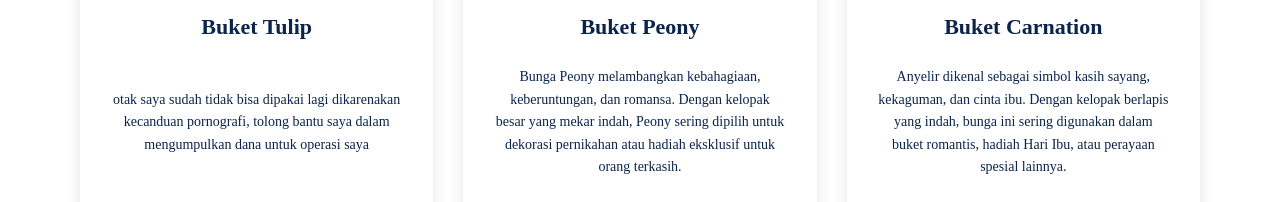
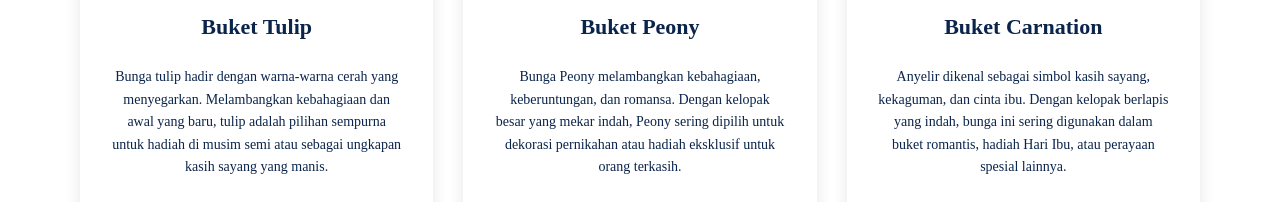
Before and after one commit to dazoey/bloomboutique-project, a Vue app: page / in a window 1280 px wide. Shown: the part 2048-2250 px from the top of the page. Built offline with nearby package versions, Linux system fonts and the light colour scheme.

Commit message:
card changes

```diff
--- a/src/components/bunga/BungaCard.vue
+++ b/src/components/bunga/BungaCard.vue
@@ -48,7 +48,7 @@
           <img class="foto" src="https://imgur.com/gGUzZxe.jpg" alt="tulip">
           <h3 class="judul-card">Buket Tulip</h3>
           <div class="center">
-            <p>otak saya sudah tidak bisa dipakai lagi dikarenakan kecanduan pornografi, tolong bantu saya dalam mengumpulkan dana untuk operasi saya</p>
+            <p>Bunga tulip hadir dengan warna-warna cerah yang menyegarkan. Melambangkan kebahagiaan dan awal yang baru, tulip adalah pilihan sempurna untuk hadiah di musim semi atau sebagai ungkapan kasih sayang yang manis.</p>
           </div>
           <div class="foot">
             <a class="cta" href="#" target="_blank" rel="nofollow noopener">Pesan</a>
```
